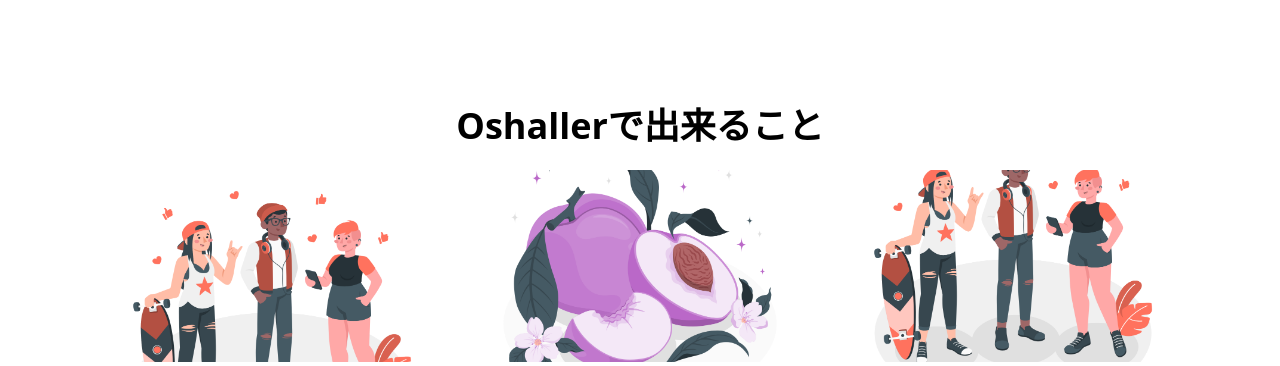
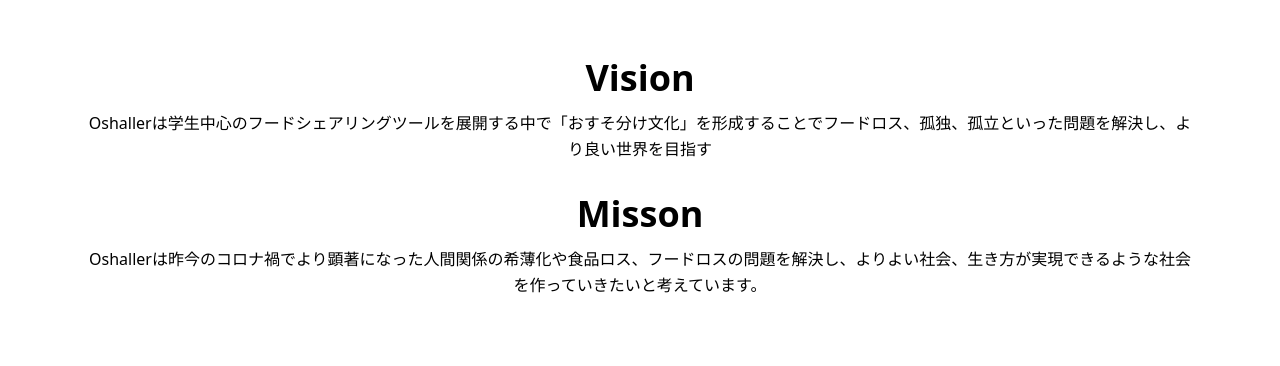
Before and after one commit to tamaki8021/ohaller-manga, a website: page index.html in a window 1280 px wide. Shown: the part 466-832 px from the top of the page. Drawn offline with Linux system fonts and the light colour scheme.

Commit message:
:sparkles:

```diff
--- a/index.html
+++ b/index.html
@@ -198,6 +198,44 @@
       </section>
       <div style="height: 60px"></div>
 
+      <section class="text-center md:px-12 lg:px-16">
+        <div class="mb-8 px-5">
+          <h2 class="text-4xl font-semibold">Vision</h2>
+
+          <p
+            class="
+              mt-3
+              max-w-5xl
+              lg:max-w-7xl
+              mx-auto
+              text-base
+              leading-relaxed
+              text-black
+            "
+          >
+            Oshallerは学生中心のフードシェアリングツールを展開する中で「おすそ分け文化」を形成することでフードロス、孤独、孤立といった問題を解決し、より良い世界を目指す
+          </p>
+        </div>
+
+        <div class="px-5">
+          <h2 class="text-4xl font-semibold">Misson</h2>
+
+          <p
+            class="
+              mt-3
+              lg:max-w-7xl
+              mx-auto
+              text-base
+              leading-relaxed
+              text-black
+            "
+          >
+            Oshallerは昨今のコロナ禍でより顕著になった人間関係の希薄化や食品ロス、フードロスの問題を解決し、よりよい社会、生き方が実現できるような社会を作っていきたいと考えています。
+          </p>
+        </div>
+      </section>
+      <div style="height: 60px"></div>
+
       <section>
         <div
           class="
@@ -289,7 +327,7 @@
                   md:h-36
                   rounded-xl
                 "
-                src="./img/Teenager-amico.png"
+                src="./img/Team-goals-pana.png"
                 alt="blog"
               />
               <h3
```
Also changed, not shown: css/index.css, img/Team-goals-pana.png (renamed from img/Team goals-pana.png).
